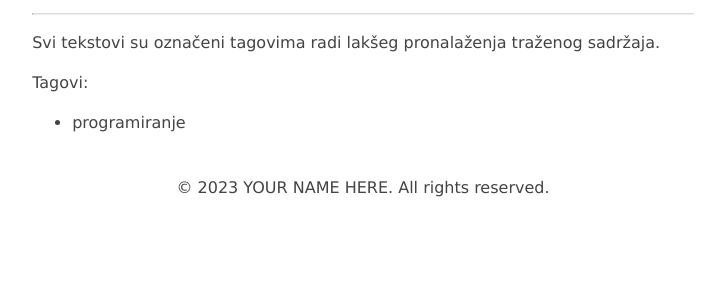
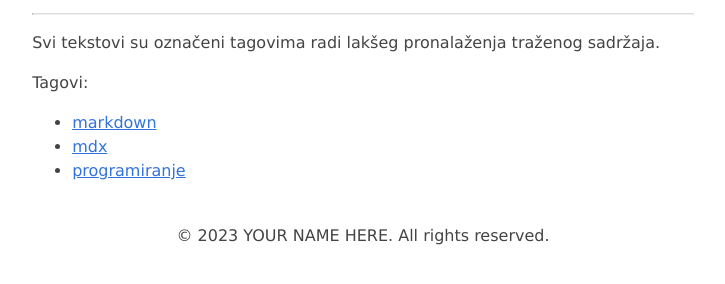
Before and after one commit to edo979/programming-blog, an Astro site: page /tags in a window 1280 px wide. Shown: the part 622-906 px from the top of the page, without its empty margins (277-1002 px from the left). Before the commit the page ends 867 px from the top, so only its background shows below. Built offline with nearby package versions, Linux system fonts and the light colour scheme; Astro itself is replaced by a stand-in of ours.

Commit message:
linking tags, sort

```diff
--- a/src/content/blog/markdown-style-guide.md
+++ b/src/content/blog/markdown-style-guide.md
@@ -3,7 +3,7 @@ title: 'Markdown Style Guide'
 description: 'Here is a sample of some basic Markdown syntax that can be used when writing Markdown content in Astro.'
 pubDate: 'Jul 01 2022'
 heroImage: '/placeholder-hero.jpg'
-tags: ['programiranje']
+tags: ['markdown']
 ---
 
 Here is a sample of some basic Markdown syntax that can be used when writing Markdown content in Astro.
--- a/src/content/blog/using-mdx.mdx
+++ b/src/content/blog/using-mdx.mdx
@@ -3,7 +3,7 @@ title: 'Using MDX'
 description: 'Lorem ipsum dolor sit amet'
 pubDate: 'Jul 02 2022'
 heroImage: '/placeholder-hero.jpg'
-tags: ['programiranje']
+tags: ['mdx']
 ---
 
 This theme comes with the [@astrojs/mdx](https://docs.astro.build/en/guides/integrations-guide/mdx/) integration installed and configured in your `astro.config.mjs` config file. If you prefer not to use MDX, you can disable support by removing the integration from your config file.
--- a/src/pages/tags/[tag].astro
+++ b/src/pages/tags/[tag].astro
@@ -29,5 +29,9 @@ const { posts } = Astro.props
 
 <h1>{tag}</h1>
 <ul>
-  {posts.map((post) => <li>{post.data.title}</li>)}
+  {
+    posts
+      .sort((a, b) => a.data.pubDate.valueOf() - b.data.pubDate.valueOf())
+      .map((post) => <li>{post.data.title}</li>)
+  }
 </ul>
--- a/src/pages/tags/index.astro
+++ b/src/pages/tags/index.astro
@@ -22,6 +22,14 @@ const tags: string[] = [
   </p>
   <p>Tagovi:</p>
   <ul>
-    {tags.map((tag) => <li>{tag}</li>)}
+    {
+      tags
+        .sort((a, b) => a.localeCompare(b))
+        .map((tag) => (
+          <li>
+            <a href={`/tags/${tag}`}>{tag}</a>
+          </li>
+        ))
+    }
   </ul>
 </Layout>
```
